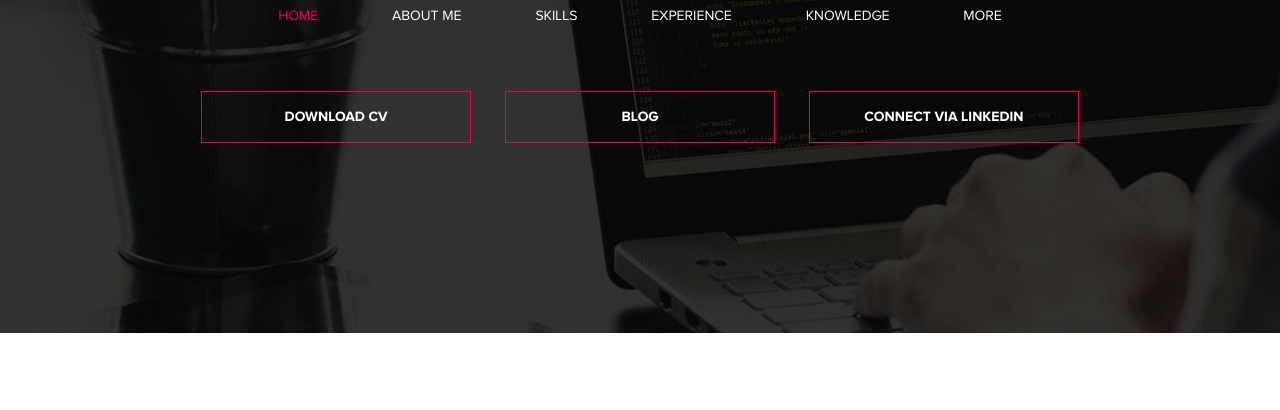
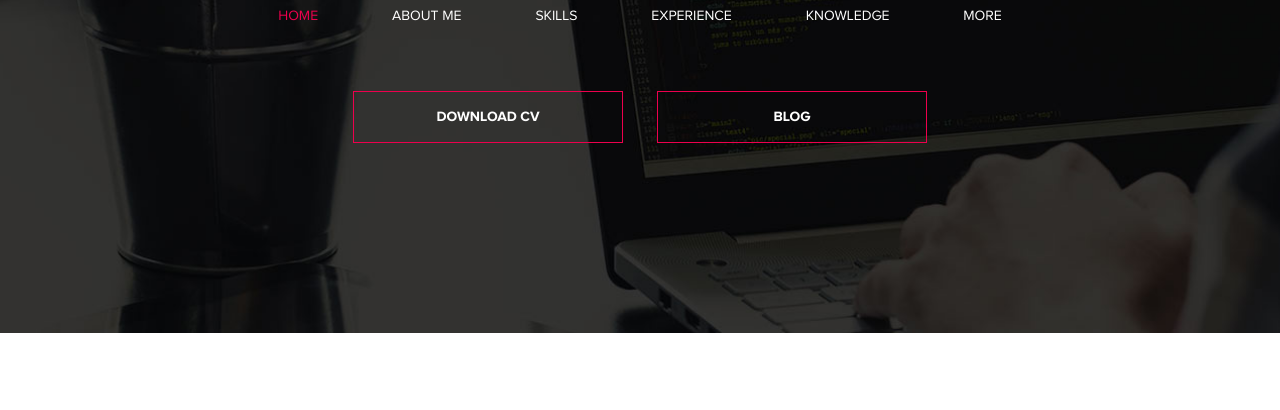
Before and after one commit to linusnorton/linusnorton.co.uk, a plain HTML site: page index.html in a window 1280 px wide. Shown: the part 373-783 px from the top of the page. Drawn offline with nearby package versions, Linux system fonts and the light colour scheme; files whose address does not match are found by name.

Commit message:
remove linkedin link

```diff
--- a/index.html
+++ b/index.html
@@ -33,7 +33,6 @@
             <div class="buttons">
                 <a href="CV.pdf">download CV</a>
                 <a href="https://ljn.io">blog</a>
-                <a href="https://uk.linkedin.com/in/linusnorton">connect via LinkedIn</a>
             </div>
         </header>
         <main>
```
